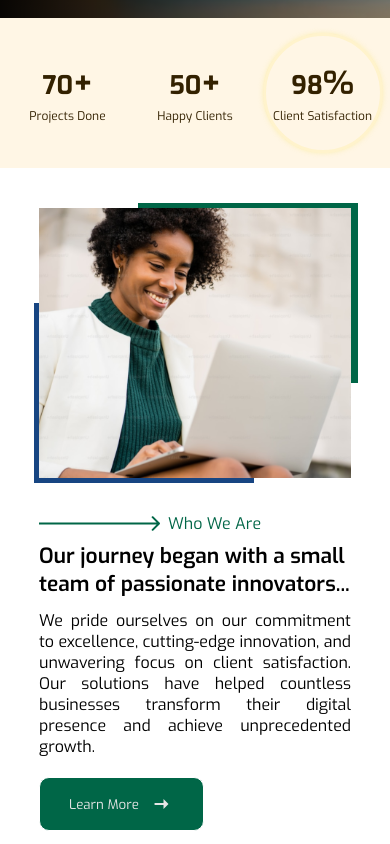
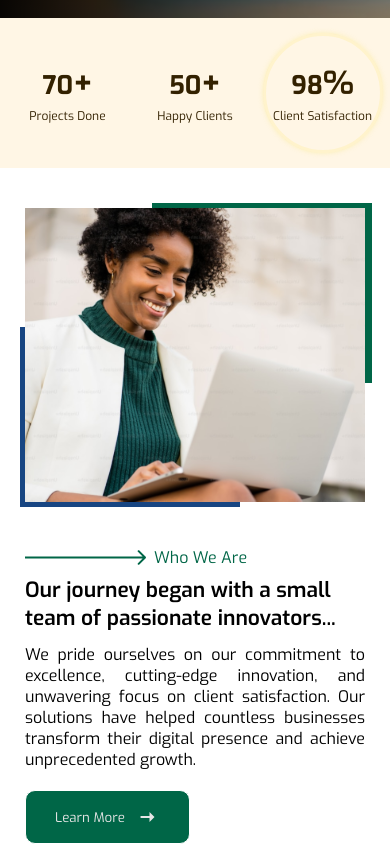
Before and after one commit to loyalthedev/jodna-tech, a React (Vite) app: page / in a window 390 px wide. Shown: the part 826-1670 px from the top of the page. Built offline with nearby package versions, Linux system fonts and the light colour scheme.

Commit message:
style: fixed margin for mobile view in WWA component

```diff
--- a/src/styles/whoweare.scss
+++ b/src/styles/whoweare.scss
@@ -5,14 +5,15 @@
   align-items: center;
   .WWA {
     height: 350px;
-    width: 80%;
+    width: 100%;
+    margin: 0 50px;
     display: flex;
     justify-content: center;
     align-items: center;
-    gap: 30px;
+    gap: 40px;
     .WWAImg {
       height: 100%;
-      flex-basis: calc(50% - 20px);
+      flex-basis: calc(50% - 40px);
       object-fit: cover;
       position: relative;
       img {
@@ -43,7 +44,7 @@
     }
     .WWAText {
       display: block;
-      flex-basis: calc(50% - 20px);
+      flex-basis: calc(50% - 40px);
       .WWATitle {
         color: $primary;
         display: flex;
@@ -79,6 +80,7 @@
     .WWA {
       height: auto;
       flex-direction: column;
+      margin: 0 25px;
       .WWAImg {
         &:before {
           top: -5.5px;
```
